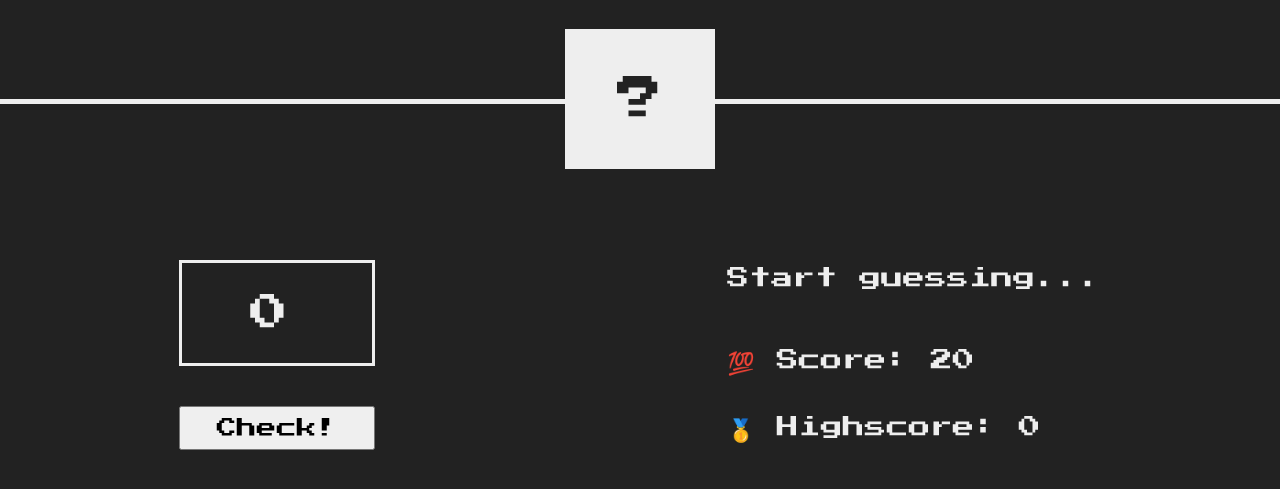
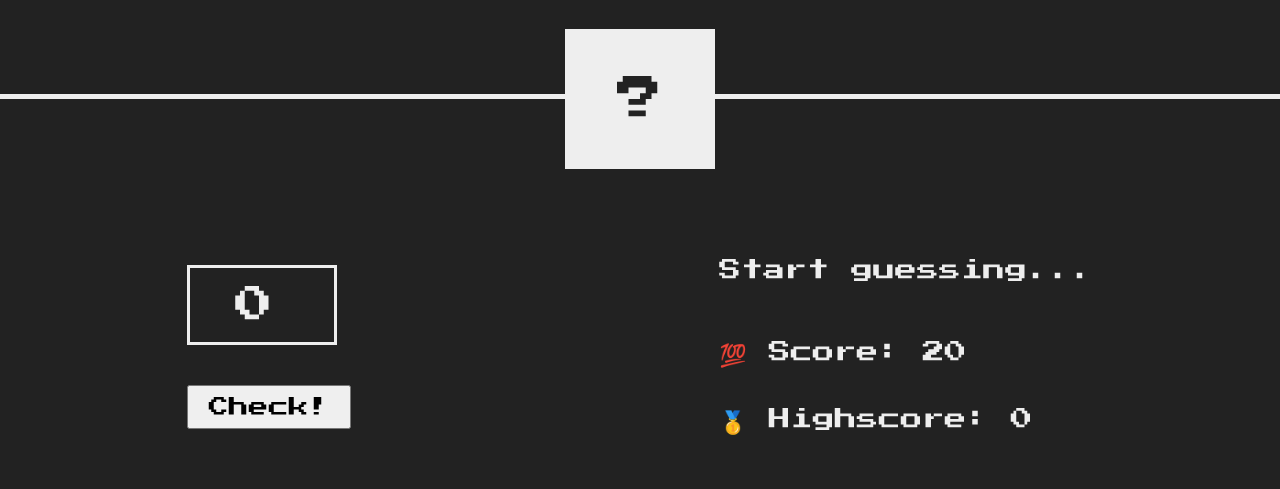
Before and after one commit to piyushkumar4021/Guess-the-number-game, a plain HTML site: page index.html in a window 1280 px wide. Shown: the part 205-694 px from the top of the page. Drawn offline with Linux system fonts and the light colour scheme.

Commit message:
Final 🚀

```diff
--- a/script.js
+++ b/script.js
@@ -2,8 +2,6 @@ let secretNumber = Math.trunc(Math.random() * 20) + 1;
 let score = 20;
 let highscore = 0;
 let won = false;
-
-console.log(secretNumber);
 
 const displayMessage = function (message) {
   document.querySelector(".message").textContent = message;
--- a/style.css
+++ b/style.css
@@ -6,6 +6,7 @@
   margin: 0;
   padding: 0;
   font-family: "Press Start 2P", sans-serif;
+  box-sizing: border-box;
 }
 
 html {
@@ -28,7 +29,7 @@ body {
 }
 
 .main {
-  height: 59vh;
+  height: 62vh;
   display: flex;
   justify-content: space-around;
   align-items: center;
```
Also changed, not shown: img/demo.png (added), img/lost.png (added), img/won.png (added).
